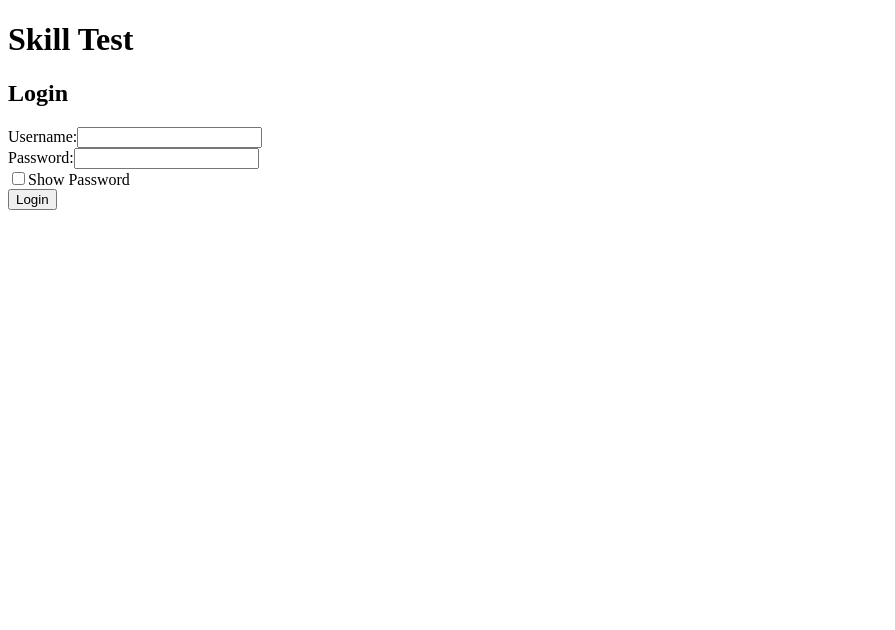
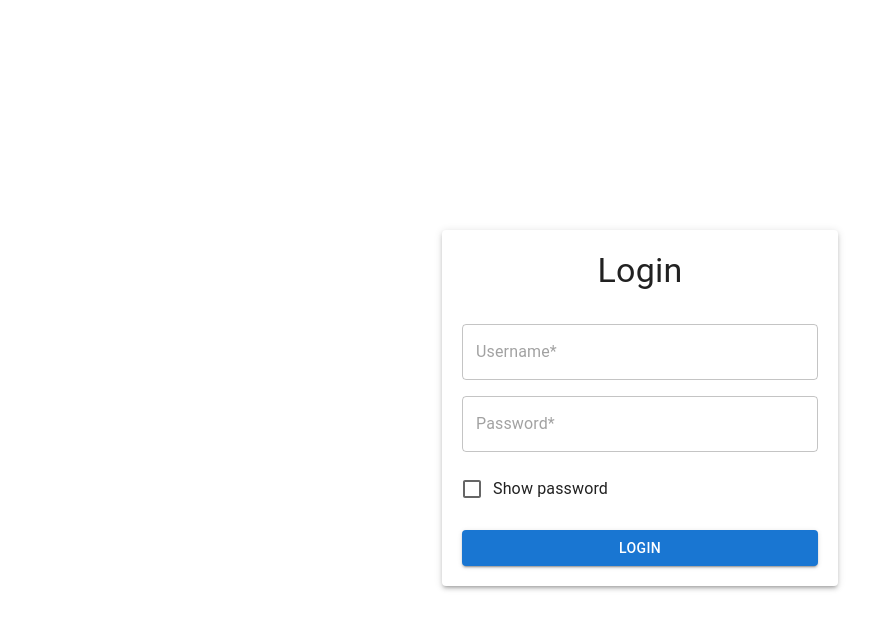
Before and after one commit to OmgItsRobbi/Skill-Test, a Next.js app in the folder skill-test/: page / in a window 1280 px wide. Shown: the top 630 px of the page, without its empty margins (0-895 px from the left). Built offline with nearby package versions, Linux system fonts and the light colour scheme.

Commit message:
Fixed Login page aspect

```diff
--- a/skill-test/components/Login.tsx
+++ b/skill-test/components/Login.tsx
@@ -2,6 +2,7 @@
 import React, { useState } from 'react';
 import axios from 'axios';
 import { useRouter } from 'next/router';
+import { Button, TextField, Typography, Checkbox, FormControlLabel, Paper, Container, Grid } from '@mui/material';
 
 interface LoginProps {
     onLoginSuccess: () => void;
@@ -48,67 +49,53 @@ const Login: React.FC<LoginProps> = ({ onLoginSuccess }) => {
 };
 
     return (
-    // Outer container with flex and centering styles
-    <div className="min-h-screen flex items-center justify-center bg-gray-100">
-      {/* Inner container with padding, background, and shadow styles */}
-        <div className="p-4 bg-white rounded-md shadow-md">
-        {/* Login title */}
-        <h2 className="text-3xl font-extrabold text-center mb-4">Login</h2>
-
-        {/* Form with space between elements */}
-        <form className="space-y-6" onSubmit={handleLogin}>
-          {/* Username input field */}
-            <div>
-            <label htmlFor="username" className="block text-sm font-medium text-gray-600">
-                Username:
-            </label>
-            <input
-                type="text"
+        <Container component="main" maxWidth="xs" style={{ height: '100vh', display: 'flex', alignItems: 'center', justifyContent: 'center' }}>
+        <Paper elevation={3} style={{ padding: 20, display: 'flex', flexDirection: 'column', alignItems: 'center' }}>
+            <Typography variant="h4" gutterBottom>
+            Login
+            </Typography>
+            <form onSubmit={handleLogin} style={{ width: '100%', marginTop: 20 }}>
+            <Grid container spacing={2}>
+            <Grid item xs={12}>
+                <TextField
+                    variant="outlined"
+                    required
+                    fullWidth
                     id="username"
+                    name="username"
+                    InputLabelProps={ { shrink: true, htmlFor: 'Username' } }
+                    placeholder= "Username*"
                     value={username}
                     onChange={(e) => setUsername(e.target.value)}
-                className="mt-1 p-2 border rounded-md w-full"
                 />
-            </div>
-
-          {/* Password input field */}
-            <div>
-            <label htmlFor="password" className="block text-sm font-medium text-gray-600">
-                Password:
-            </label>
-            <input
+            </Grid>
+            <Grid item xs={12}>
+                <TextField
+                    variant="outlined"
+                    required
+                    fullWidth
+                    name="password"
                     type={showPassword ? 'text' : 'password'}
+                    InputLabelProps={ { shrink: true, htmlFor: 'Password' } }
+                    placeholder="Password*"
                     id="password"
                     value={password}
                     onChange={(e) => setPassword(e.target.value)}
-                className="mt-1 p-2 border rounded-md w-full"
                 />
-            </div>
-
-          {/* Checkbox for showing password */}
-            <div className="flex items-center">
-            <input
-                type="checkbox"
-                checked={showPassword}
-                onChange={() => setShowPassword(!showPassword)}
-                className="mr-2"
+            </Grid>
+            <Grid item xs={12}>
+                <FormControlLabel
+                    control={<Checkbox color="primary" value={showPassword} onChange={() => setShowPassword(!showPassword)} />}
+                    label="Show password"
                 />
-            <label htmlFor="showPassword" className="text-sm">
-                Show Password
-            </label>
-        </div>
-
-          {/* Login button */}
-        <button
-            type="submit"
-            className="bg-blue-500 text-white px-4 py-2 rounded-md hover:bg-blue-600 focus:outline-none focus:ring focus:border-blue-300"
-        >
+            </Grid>
+            </Grid>
+            <Button type="submit" fullWidth variant="contained" color="primary" style={{ marginTop: 20 }}>
                 Login
-        </button>
+            </Button>
             </form>
-        </div>
-    </div>
+        </Paper>
+        </Container>
     );
 };
-
 export default Login;
--- a/skill-test/package.json
+++ b/skill-test/package.json
@@ -7,6 +7,9 @@
     "type-check": "tsc"
   },
   "dependencies": {
+    "@emotion/react": "^11.11.1",
+    "@emotion/styled": "^11.11.0",
+    "@mui/material": "^5.14.20",
     "autoprefixer": "^10.4.16",
     "axios": "^1.6.2",
     "next": "latest",
--- a/skill-test/pages/Dashboard.tsx
+++ b/skill-test/pages/Dashboard.tsx
@@ -1,4 +1,3 @@
-// pages/Dashboard.tsx
 import React from 'react';
 
 const Dashboard: React.FC = () => {
--- a/skill-test/pages/index.tsx
+++ b/skill-test/pages/index.tsx
@@ -10,7 +10,6 @@ const IndexPage: React.FC = () => {
 
   return (
     <div>
-      <h1>Skill Test</h1>
       <Login onLoginSuccess={handleLoginSuccess} />
       {/* Add other components or content as needed */}
     </div>
--- a/skill-test/styles/globals.css
+++ b/skill-test/styles/globals.css
@@ -1,9 +1,3 @@
 @import 'tailwindcss/base';
 @import 'tailwindcss/components';
 @import 'tailwindcss/utilities';
-
-.login-container{
-    background-color: red;
-    padding: 20px;
-    border:2px solid black;
-}
```
Also changed, not shown: 1 other file (tests, documents, lock files or other folders). Lines whose indentation alone changed are shown as unchanged.
